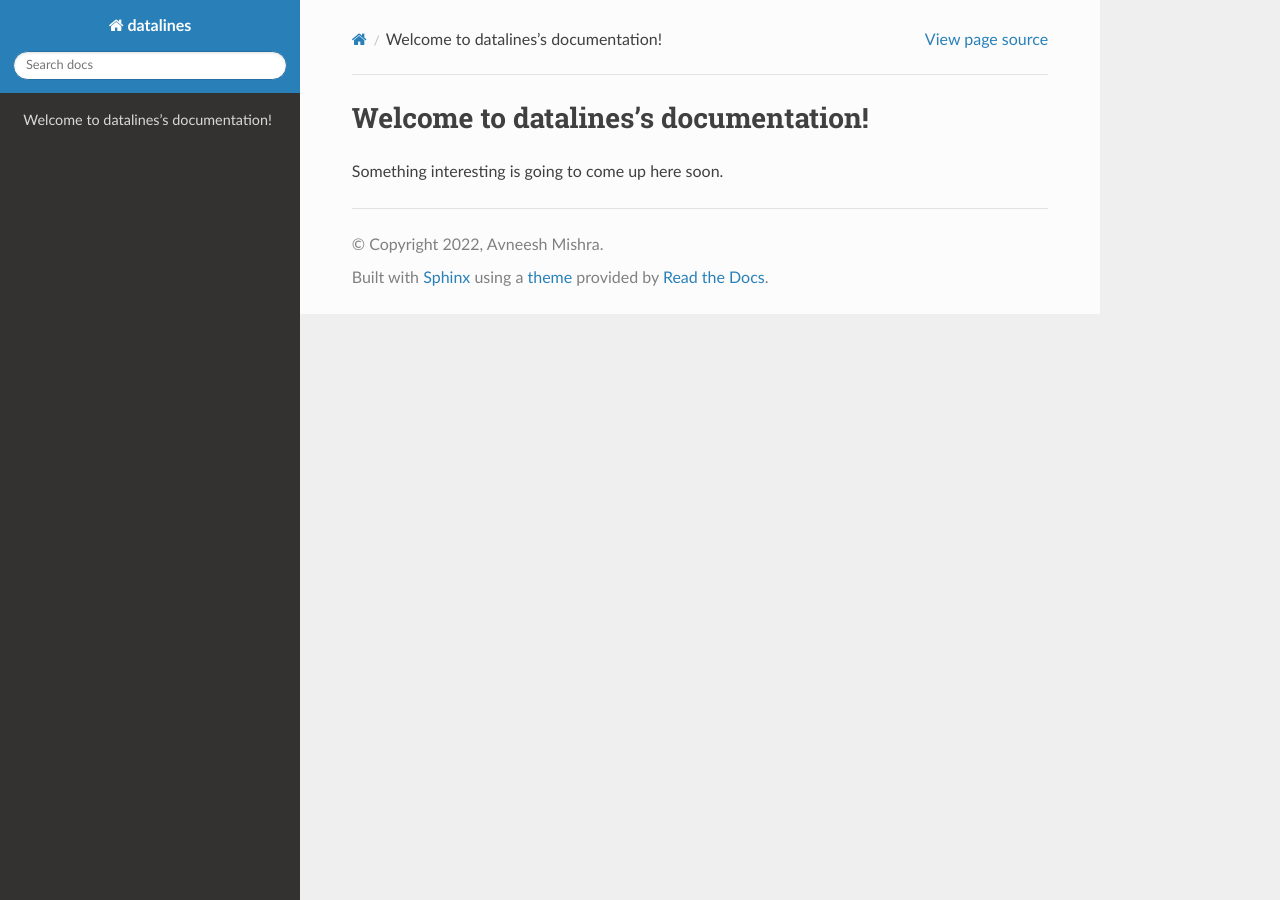
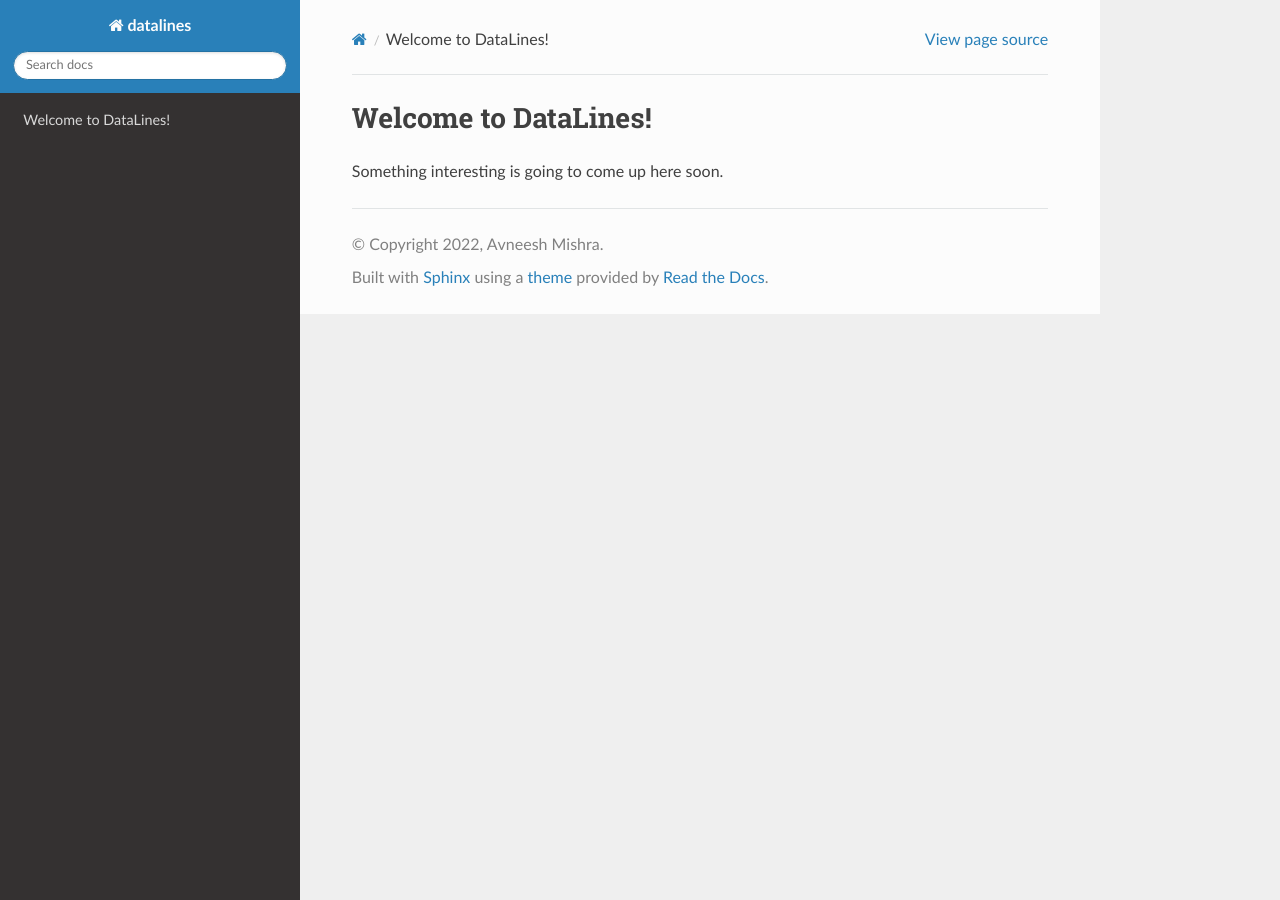
Before and after one commit to TheProjectsGuy/DataLines, a Sphinx documentation site: the page built from docs/source/index.rst, in a window 1280 px wide. Built offline with Sphinx 7.4.7 and the Read the Docs theme 2.0.0, drawn with Linux system fonts in a browser that asks for light colours; some of the changed lines change nothing that is shown.

Commit message:
Added something

```diff
--- a/docs/source/index.rst
+++ b/docs/source/index.rst
@@ -1,5 +1,10 @@
-=====================================
-Welcome to datalines's documentation!
-=====================================
+=====================
+Welcome to DataLines!
+=====================
 
 Something interesting is going to come up here soon.
+
+.. Table of contents
+.. toctree::
+   :maxdepth: 2
+   :caption: Welcome to DataLines
```
